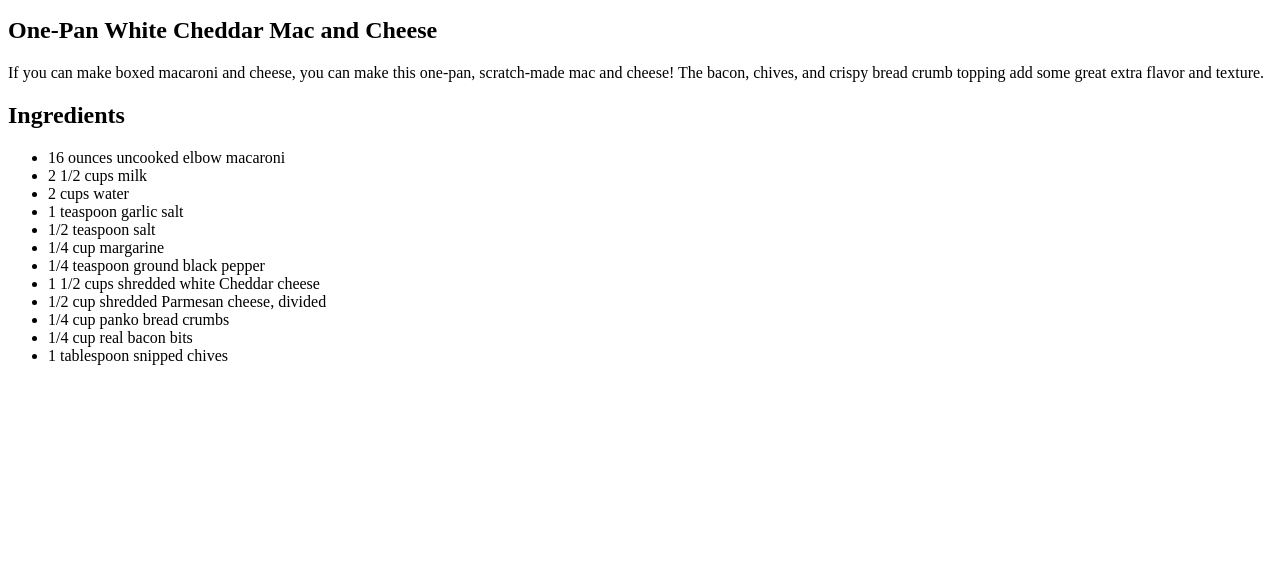
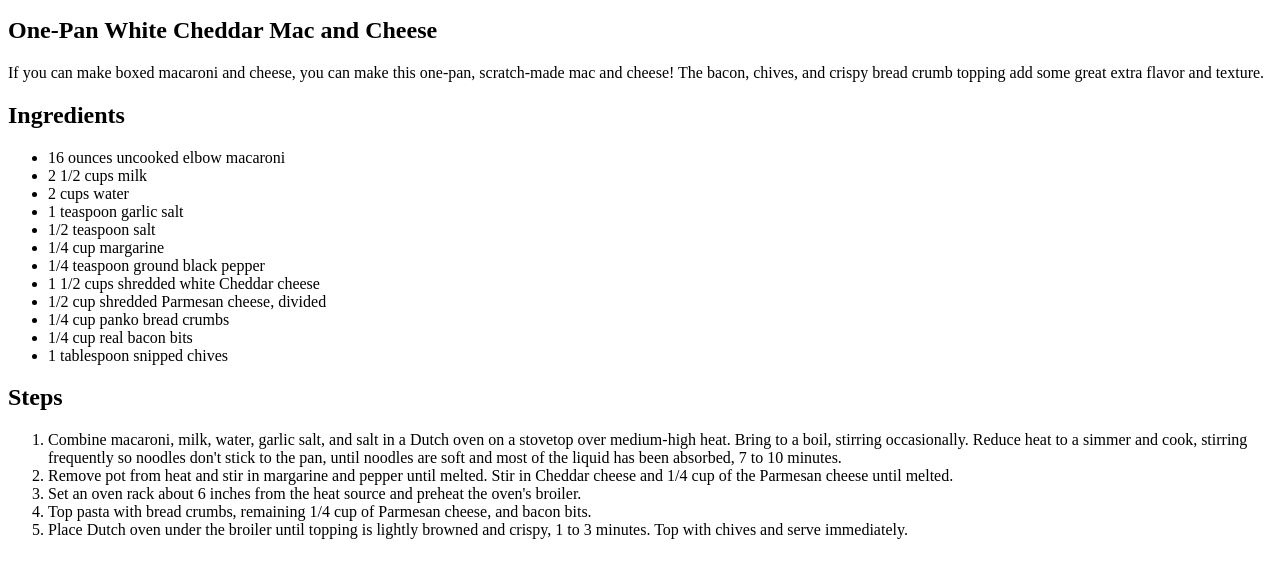
Before and after one commit to marcosbotello/odin-recipes, a plain HTML site: page recipes/white-cheddar-mac-and-cheese.html in a window 1280 px wide. Shown: the part 101-678 px from the top of the page. Drawn offline with Linux system fonts and the light colour scheme.

Commit message:
Added steps to making recipe.

```diff
--- a/recipes/white-cheddar-mac-and-cheese.html
+++ b/recipes/white-cheddar-mac-and-cheese.html
@@ -28,5 +28,24 @@
         <li>1 tablespoon snipped chives</li>
     </ul>
 
+    <h2>Steps</h2>
+    <ol>
+        <li>Combine macaroni, milk, water, garlic salt, and salt in a
+            Dutch oven on a stovetop over medium-high heat. Bring to a
+            boil, stirring occasionally. Reduce heat to a simmer and
+            cook, stirring frequently so noodles don't stick to the
+            pan, until noodles are soft and most of the liquid has
+            been absorbed, 7 to 10 minutes.</li>
+        <li>Remove pot from heat and stir in margarine and pepper until
+            melted. Stir in Cheddar cheese and 1/4 cup of the Parmesan
+            cheese until melted.</li>
+        <li>Set an oven rack about 6 inches from the heat source and
+            preheat the oven's broiler.</li>
+        <li>Top pasta with bread crumbs, remaining 1/4 cup of Parmesan
+            cheese, and bacon bits.</li>
+        <li>Place Dutch oven under the broiler until topping is lightly
+            browned and crispy, 1 to 3 minutes. Top with chives and serve
+            immediately.</li>
+    </ol>
 </body>
 </html>
```
